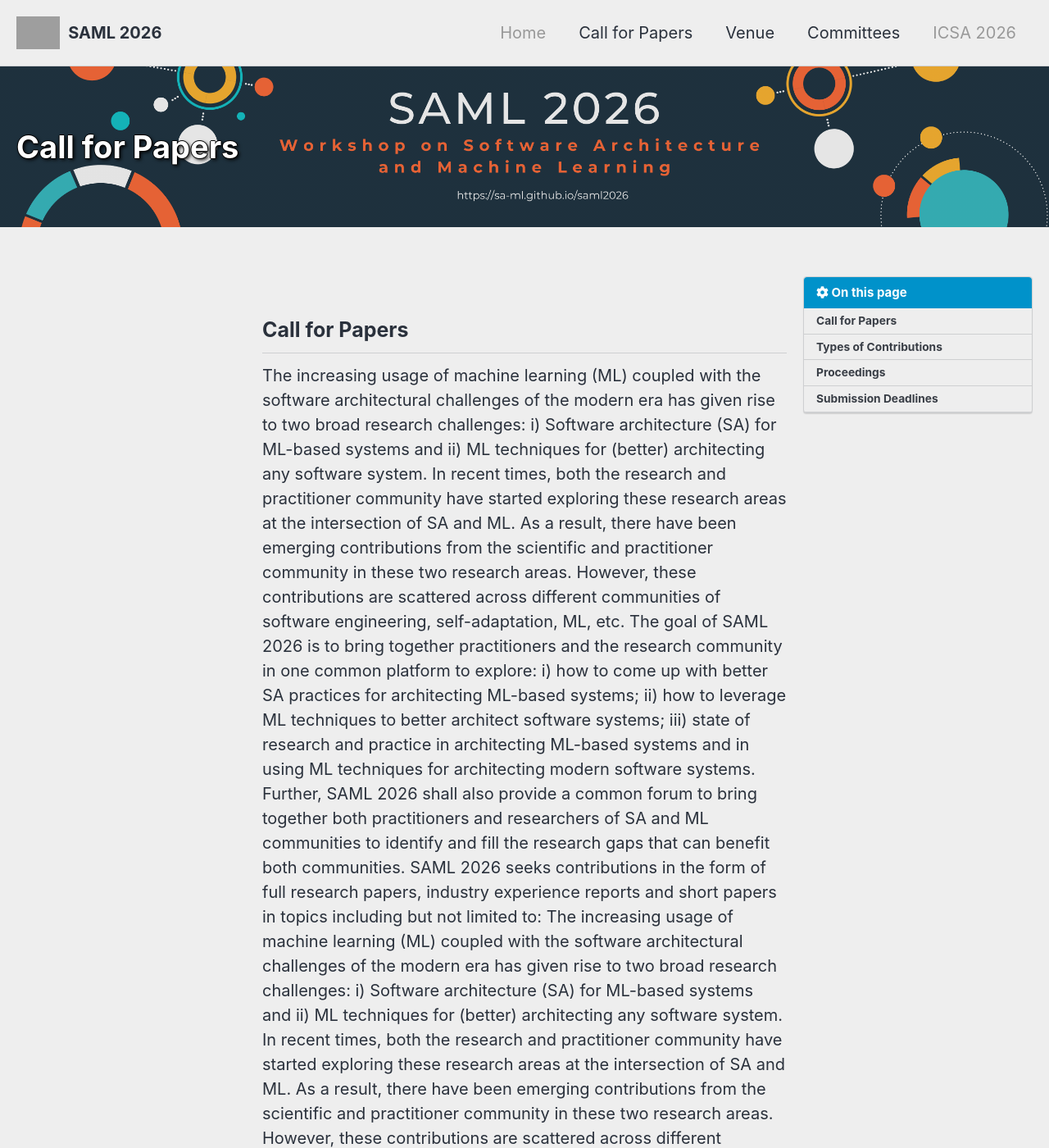
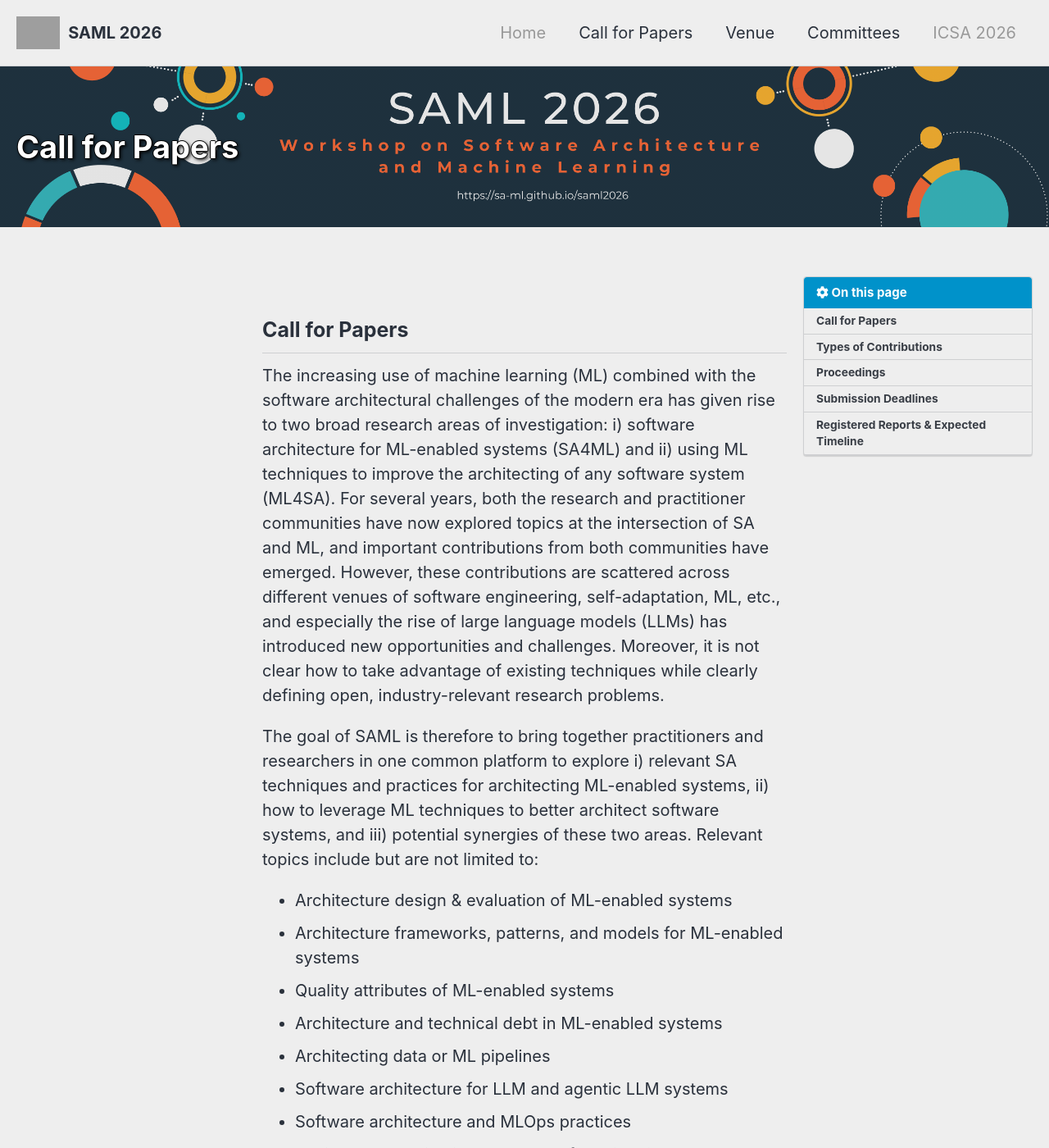
Before and after one commit to sa-ml/saml2026, a Jekyll site: the page built from _pages/calls/submissions.md, in a window 1280 px wide and 1400 px high. Shown: the whole window at 82% size. Built offline with Jekyll 4.4.1, drawn with Linux system fonts in a browser that asks for light colours; cached includes are drawn as plain includes; nearby versions of some CDN libraries; some of the changed text lies outside the part shown; grey boxes are pictures that could not be loaded.

Commit message:
updated call for papers

```diff
--- a/_pages/calls/submissions.md
+++ b/_pages/calls/submissions.md
@@ -19,40 +19,46 @@
 
 ## Call for Papers
 
-The increasing usage of machine learning (ML) coupled with the software architectural challenges of the modern era has given rise to two broad research challenges: i) Software architecture (SA) for ML-based systems and ii) ML techniques for (better) architecting any software system. In recent times, both the research and practitioner community have started exploring these research areas at the intersection of SA and ML. As a result, there have been emerging contributions from the scientific and practitioner community in these two research areas. However, these contributions are scattered across different communities of software engineering, self-adaptation, ML, etc. The goal of SAML 2026 is to bring together practitioners and the research community in one common platform to explore: i) how to come up with better SA practices for architecting ML-based systems; ii) how to leverage ML techniques to better architect software systems; iii) state of research and practice in architecting ML-based systems and in using ML techniques for architecting modern software systems. Further, SAML 2026 shall also provide a common forum to bring together both practitioners and researchers of SA and ML communities to identify and fill the research gaps that can benefit both communities. SAML 2026 seeks contributions in the form of full research papers, industry experience reports and short papers in topics including but not limited to:
-The increasing usage of machine learning (ML) coupled with the software architectural challenges of the modern era has given rise to two broad research challenges: i) Software architecture (SA) for ML-based systems and ii) ML techniques for (better) architecting any software system. In recent times, both the research and practitioner community have started exploring these research areas at the intersection of SA and ML. As a result, there have been emerging contributions from the scientific and practitioner community in these two research areas. However, these contributions are scattered across different communities of software engineering, self-adaptation, ML, etc. The goal of SAML 2026 is to bring together practitioners and the research community in one common platform to explore: i) how to come up with better SA practices for architecting ML-based systems; ii) how to leverage ML techniques to better architect software systems; iii) state of research and practice in architecting ML-based systems and in using ML techniques for architecting modern software systems. Further, SAML 2026 shall also provide a common forum to bring together both practitioners and researchers of SA and ML communities to identify and fill the research gaps that can benefit both communities. SAML 2026 seeks contributions in the form of full research papers, industry experience reports and short papers in topics including but not limited to:
+The increasing use of machine learning (ML) combined with the software architectural challenges of the modern era has given rise to two broad research areas of investigation:
+i) software architecture for ML-enabled systems (SA4ML) and ii) using ML techniques to improve the architecting of any software system (ML4SA). For several years, both the research and practitioner communities have now explored topics at the intersection of SA and ML, and important contributions from both communities have emerged. However, these contributions are scattered across different venues of software engineering, self-adaptation, ML, etc., and especially the rise of large language models (LLMs) has introduced new opportunities and challenges. Moreover, it is not clear how to take advantage of existing techniques while clearly defining open, industry-relevant research problems.
 
-+ Architecture design & evaluation of ML-enabled systems.
-+ Architecture frameworks, patterns, and models for ML-enabled systems.
-+ Quality attributes of ML-enabled systems.
-+ Architecture and technical debt in ML-enabled systems.
-+ Architecting data or ML pipelines.
-+ Software architecture for LLM and agentic LLM systems.
-+ Software architecture and MLOps practices.
-+ Social and organizational aspects of architecting ML-enabled systems.
-+ Role of the software architect for ML-enabled systems.
-+ Architecting self-adaptive systems using ML.
-+ ML for synthesizing architecture documentation.
-+ ML for detecting architecture and design (anti-)patterns.
-+ ML for guiding or conducting architectural refactorings.
-+ ML for architecture evaluation.
-+ ML for architectural knowledge extraction.
-+ LLMs for software architecture design and analysis.
+
+The goal of SAML is therefore to bring together practitioners and researchers in one common platform to explore i) relevant SA techniques and practices for architecting ML-enabled systems, ii) how to leverage ML techniques to better architect software systems, and iii) potential synergies of these two areas. Relevant topics include but are not limited to:
+
+
++ Architecture design & evaluation of ML-enabled systems
++ Architecture frameworks, patterns, and models for ML-enabled systems
++ Quality attributes of ML-enabled systems
++ Architecture and technical debt in ML-enabled systems
++ Architecting data or ML pipelines
++ Software architecture for LLM and agentic LLM systems
++ Software architecture and MLOps practices
++ Social and organizational aspects of architecting ML-enabled systems
++ Role of the software architect for ML-enabled systems
++ Architecting self-adaptive systems using ML
++ ML for synthesizing architecture documentation
++ ML for detecting architecture and design (anti-)patterns
++ ML for guiding or conducting architectural refactorings
++ ML for architecture evaluation
++ ML for architectural knowledge extraction
++ LLMs for software architecture design and analysis
 
 
 ## Types of Contributions
+We solicit two types of submissions for SAML:
 
-+ **Registered reports (RRs)** i.e., detailed study designs that are submitted for feedback before study execution.
-Accepted RRs have a clear path to publishing a full paper in ACM TOSEM, our journal collaboration partner. RRs must not exceed 6 pages + 2 pages for references.
++ **Registered reports (RRs)** i.e., detailed study designs that are submitted for feedback **before** study execution.
+Accepted RRs have a clear path to publishing a full paper in [ACM TOSEM](https://dl.acm.org/journal/tosem/registered-papers), our journal collaboration partner. RRs must not exceed 6 pages + 2 pages for references. They will mostly be evaluated based on the significance and novelty of the hypotheses or techniques, and the soundness and reproducibility of the methodology specified to validate the claims or hypotheses. More details about RRs and the expected timeline will be described below.
 
-+ **Short papers**  e.g., industry experience reports or position, vision, or reflection papers, which must not exceed 5 pages + 1 page for references.
++ **Short papers**  e.g., industry experience reports or position, vision, or reflection papers, which must not exceed 5 pages + 1 page for references. They will be evaluated based on their relevance, novelty, soundness, and presentation.
 
-All contributions should be submitted before the submission deadline using ICSA's EasyChair [online submission site](https://easychair.org/conferences?conf=icsa2026) (select the track "5th International Workshop on Software Architecture and Machine Learning"). Submissions must follow the [IEEE Computer Science proceedings format](https://www.ieee.org/conferences/publishing/templates.html) and abide by the **single-anonymous** submission process (author identities are known). All submissions must be original work and must not have been previously published, nor be under consideration for publication elsewhere. Artifacts related to the paper, if any, can be submitted by uploading the data/code to repositories such as [Zenodo](https://zenodo.org/) or [Figshare](https://figshare.com/), with the link to these contributions included in the paper.
+All contributions should be submitted before the submission deadline using ICSA's EasyChair [online submission site](https://easychair.org/conferences?conf=icsa2026) (select the track "5th International Workshop on Software Architecture and Machine Learning"). Submissions must follow the [IEEE conference proceedings format](https://www.ieee.org/conferences/publishing/templates.html) and abide by the **single-anonymous** submission process (author identities are known). All submissions must be original work and must not have been previously published, nor be under consideration for publication elsewhere. Artifacts related to the paper, if any, can be submitted by uploading the data/code to repositories such as [Zenodo](https://zenodo.org/) or [Figshare](https://figshare.com/), with the link to these contributions included in the paper.
+
+Note that SAML explicitly moved away from soliciting full research papers, which we do not consider suitable for workshop publications. Instead, we invite submissions that align well with the interactive and discussion-focused format of a workshop.
 
 ## Proceedings
 
-The accepted regular and short papers will be published in _ICSA 2026 Companion proceedings_, and appear in _IEEE Xplore Digital Library_. The position papers will be published in the SAML 2026 web page. At least one author of each accepted paper should register for the conference and participate in the workshop.
-The accepted short papers will be published in _ICSA 2026 Companion proceedings_, and appear in _IEEE Xplore Digital Library_. The position papers will be published in the SAML 2026 web page. At least one author of each accepted paper must register for the conference and participate in the workshop to present the paper in person. Papers that are not presented will be excluded from the proceedings.
+The accepted papers will be published in _ICSA 2026 Companion proceedings_, and appear in _IEEE Xplore Digital Library_. At least one author of each accepted paper should register for the conference and participate in the workshop to present the paper in person. Papers that are not presented will be excluded from the proceedings.
 
 
 ## Submission Deadlines
@@ -66,3 +72,21 @@
 **Camera ready due:** March 27, 2026
 
 **Workshop dates:** Either June 22 or June 23, 2026 (TBA)
+
+## Registered Reports & Expected Timeline
+
+A registered report (RR) is a type of scientific publication that focuses on the importance of the significance and design of the planned study rather than the study outcomes. It makes use of preregistration to submit a study design for review before study execution (stage 1 publication). The goals of RRs are to receive early feedback on the study design, to prevent problems like p-hacking or reviewer bias against negative results, and to allow a structured path to publishing a full paper in a journal after study execution (stage 2 publication). Naturally, RRs are more suited to confirmatory and quantitative research, but it is possible to publish an RR for more exploratory and qualitative research. A more in-depth explanation of RRs and their use in software engineering has been compiled by [Ernst and Baldassarre (2023)](https://link.springer.com/article/10.1007/s10664-022-10277-5). For more details on how our collaboration partner ACM TOSEM handles RRs, please refer to [their website](https://dl.acm.org/journal/tosem/registered-papers).
+
+With SAML, publishing RRs will play out according to the following process:
+
+1. SAML solicits RR stage 1 submissions, i.e., the study design descriptions (deadline: Feb 13, 2026).
+2. SAML reviewers that agree to review RR submissions also agree to review the stage 2 submissions at TOSEM later on, i.e., the full papers written after study execution.
+3. Each RR stage 1 submission at SAML gets one of three outcomes: reject, accept with revisions, or accept as is (notification: March 13, 2026).
+4. All accepted RR stage 1 submissions are published in the ICSA companion proceedings (camera-ready deadline: March 27, 2026).
+5. At the SAML workshop, the accepted RR stage 1 submissions are presented and discussed, with potential further improvements to the study design.
+6. The authors submit these revised RR stage 1 papers to TOSEM in the RR track (deadline: July 22, 2026).
+7. The reviewer contact details for each accepted RR submission are forwarded to TOSEM.
+8. TOSEM invites the reviewers. If there were no (requested) changes, they greenlight the submission. Otherwise, they check the updates. Sometimes, there is a minor revision. The stage 1 submission is not published again at TOSEM.
+9. The RR stage 1 submission is accepted at TOSEM, which forms an agreement between authors and reviewers, i.e., if the described study design is followed and deviations are reasonably explained, the paper will be accepted, irrespective of the study results. The authors then execute the study and write the paper about the results.
+10. The authors submit the stage 2 submission, i.e., the full paper, to TOSEM, and the same reviewers are invited. It is treated internally as a major revision (deadline: ~6 months after the stage 1 RR acceptance, i.e., roughly Jan 2027).
+11. If the authors did everything according to plan or can convincingly justify deviations, the paper gets accepted, even with negative results. A minor or major revision may be used to request additional justifications for deviations or to address substantial issues regarding presentation or discussion of results. A rejection will only be used if the authors deviated strongly from their initial study design without reasonable justifications.
```
